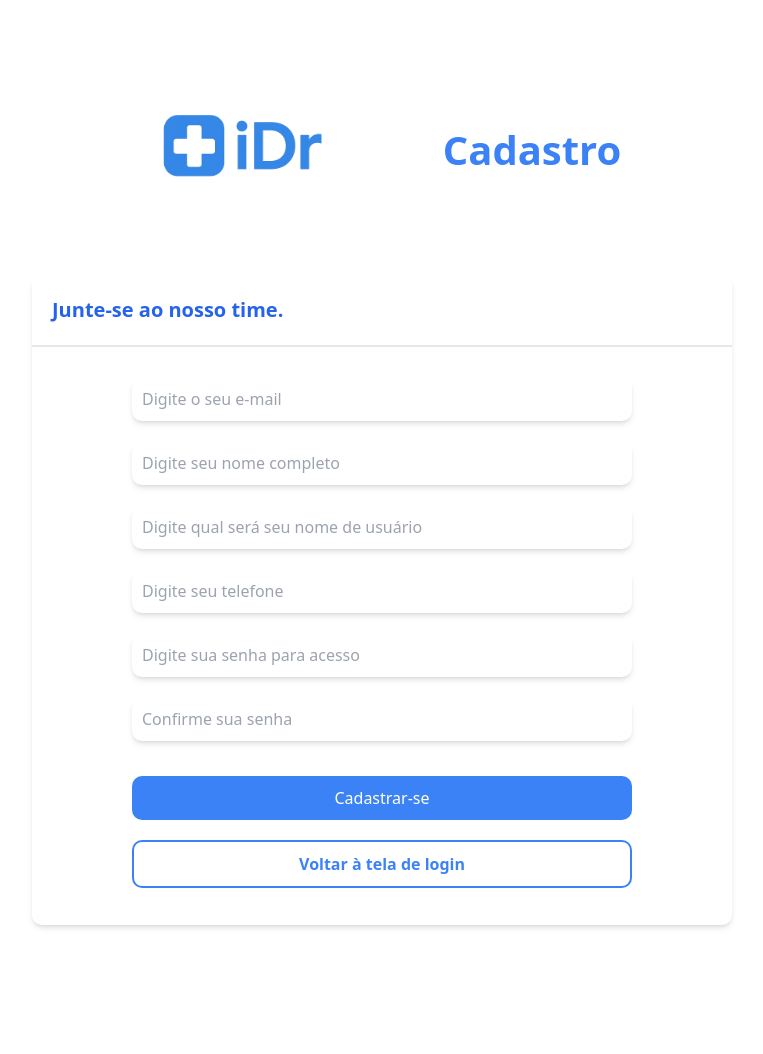
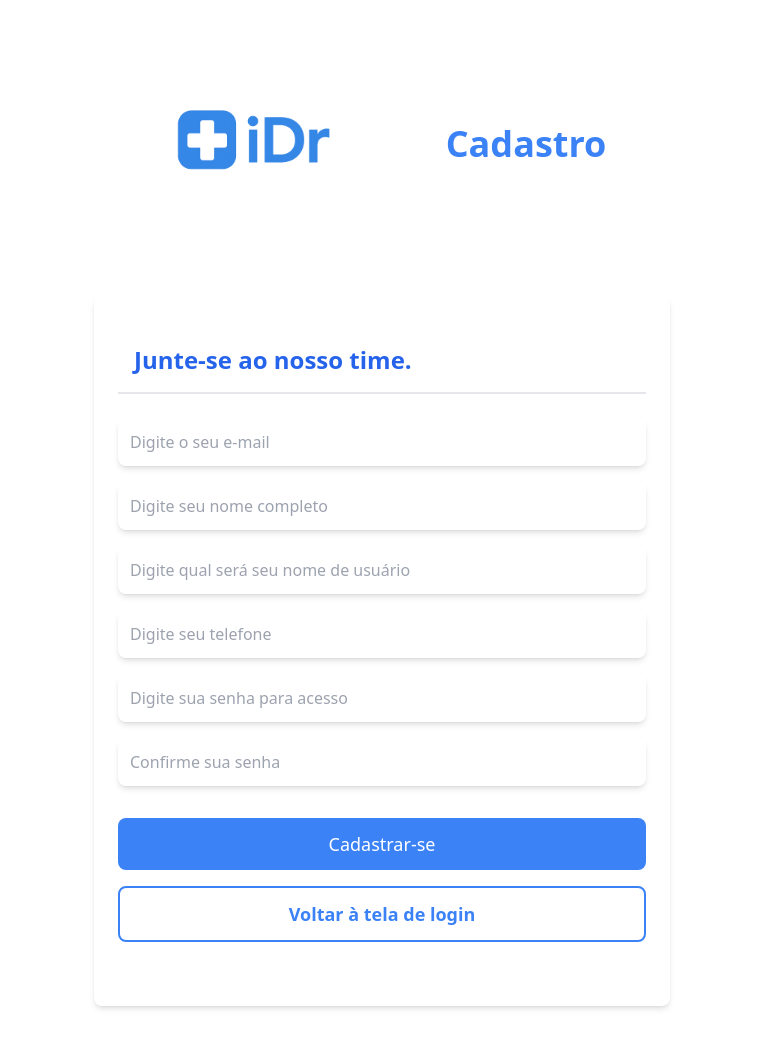
Before and after one commit to brenoviske/new_idr, a Flask app: page /signup in a window 1280 px wide. Shown: the whole page, without its empty margins (258-1021 px from the left). Before the commit the page ends 928 px from the top, so only its background shows below. Run offline with Flask 3, Linux system fonts and the light colour scheme; some libraries are stand-ins or nearby versions.

Commit message:
feat:Introducing responsiviness to the signup template

```diff
--- a/templates/signup.html
+++ b/templates/signup.html
@@ -7,36 +7,37 @@
     <link rel="icon" href="{{ url_for('static', filename='assets/logo.png') }}">
     <script src="https://cdn.tailwindcss.com"></script>
 </head>
-<body>
-    <main class="flex flex-col items-center justify-center mt-[50px] pb-[50px]">
-        <div class="flex flex-row items-center justify-center gap-[100px]">
-            <!-- Header section for the signup page -->
-            <img src="{{ url_for('static', filename='assets/logo.png' )}}" alt="" class="w-[200px] h-[200px]">
-            <h1 class="font-bold text-blue-500 text-[40px]">Cadastro</h1>
+<body class="bg-white">
+    <main class="flex flex-col items-center justify-center mt-12 pb-12 px-4 sm:px-6 lg:px-8">
 
+        <!-- Header section for the signup page -->
+        <div class="flex flex-col md:flex-row items-center justify-center gap-8 md:gap-24 mb-8">
+            <img src="{{ url_for('static', filename='assets/logo.png' )}}" alt="" class="w-32 h-32 sm:w-40 sm:h-40 md:w-48 md:h-48">
+            <h1 class="font-bold text-blue-500 text-2xl sm:text-3xl md:text-4xl text-center md:text-left">Cadastro</h1>
         </div>
 
         <!-- Container for user sign-up submission -->
-        <div class="w-[700px] h-[650px] shadow-md  rounded-[10px] mt-[25px]" >
-            <div class="flex flex-row items-start align-start border-b-2">
-                <h2 class="font-bold text-blue-600 p-[20px] text-[20px]"> Junte-se ao nosso time.</h2>
+        <div class="w-full max-w-md md:max-w-lg lg:max-w-xl h-auto shadow-md rounded-lg mt-6 px-6 py-8">
+            <div class="flex flex-row items-start border-b-2 mb-6">
+                <h2 class="font-bold text-blue-600 p-4 text-lg sm:text-xl md:text-2xl">Junte-se ao nosso time.</h2>
             </div>
 
-            <form action="{{ url_for('signup') }}" class="flex flex-col items-center justify-center mt-[30px] gap-[20px]" id="addUserform">
-                <!-- Form witht the user data -->
-                <input type="text" placeholder="Digite o seu e-mail" class=" p-[10px] rounded-[10px] w-[500px] shadow-md" name="email" required>
-                <input type="text" placeholder="Digite seu nome completo" class=" p-[10px] rounded-[10px] w-[500px] shadow-md" name="full_name" required>
-                <input type="text" placeholder="Digite qual será seu nome de usuário" name="username" class=" p-[10px] rounded-[10px] shadow-md w-[500px]" required>
-                <input type="text" placeholder="Digite seu telefone" class=" p-[10px] rounded-[10px] w-[500px] shadow-md" name="phone" required>
-                <input type="text" placeholder="Digite sua senha para acesso" class=" p-[10px] rounded-[10px] w-[500px] shadow-md" name="password" required>
-                <input type="password" placeholder="Confirme sua senha" id="confirmPassword" class=" p-[10px] rounded-[10px] w-[500px] shadow-md" required>
+            <form action="{{ url_for('signup') }}" class="flex flex-col items-center justify-center gap-4" id="addUserform">
+                <!-- Form with user data -->
+                <input type="text" placeholder="Digite o seu e-mail" class="p-2 sm:p-3 rounded-lg w-full shadow-md" name="email" required>
+                <input type="text" placeholder="Digite seu nome completo" class="p-2 sm:p-3 rounded-lg w-full shadow-md" name="full_name" required>
+                <input type="text" placeholder="Digite qual será seu nome de usuário" name="username" class="p-2 sm:p-3 rounded-lg w-full shadow-md" required>
+                <input type="text" placeholder="Digite seu telefone" class="p-2 sm:p-3 rounded-lg w-full shadow-md" name="phone" required>
+                <input type="text" placeholder="Digite sua senha para acesso" class="p-2 sm:p-3 rounded-lg w-full shadow-md" name="password" required>
+                <input type="password" placeholder="Confirme sua senha" id="confirmPassword" class="p-2 sm:p-3 rounded-lg w-full shadow-md" required>
 
-                <div class="flex flex-col items-center justify-center mt-[15px] gap-[20px]">
-                    <button type="submit" class="bg-blue-500 w-[500px] p-[10px] rounded-[10px] text-white">Cadastrar-se</button>
-                    <a href="/" class="border-2 border-blue-500 p-[10px] font-bold rounded-[10px] text-blue-500 w-[500px] text-center"> Voltar à tela de login </a>
+                <div class="flex flex-col items-center justify-center mt-4 gap-4 w-full">
+                    <button type="submit" class="bg-blue-500 w-full p-2 sm:p-3 rounded-lg text-white text-base sm:text-lg">Cadastrar-se</button>
+                    <a href="/" class="border-2 border-blue-500 p-2 sm:p-3 font-bold rounded-lg text-blue-500 w-full text-center text-base sm:text-lg">Voltar à tela de login</a>
                 </div>
+
                 <!-- Showing the verification message -->
-                <p class="font-bold text-red-600 text-[20px]" id="verificationMessage"></p>
+                <p class="font-bold text-red-600 text-base sm:text-lg mt-4" id="verificationMessage"></p>
             </form>
         </div>
     </main>
```
